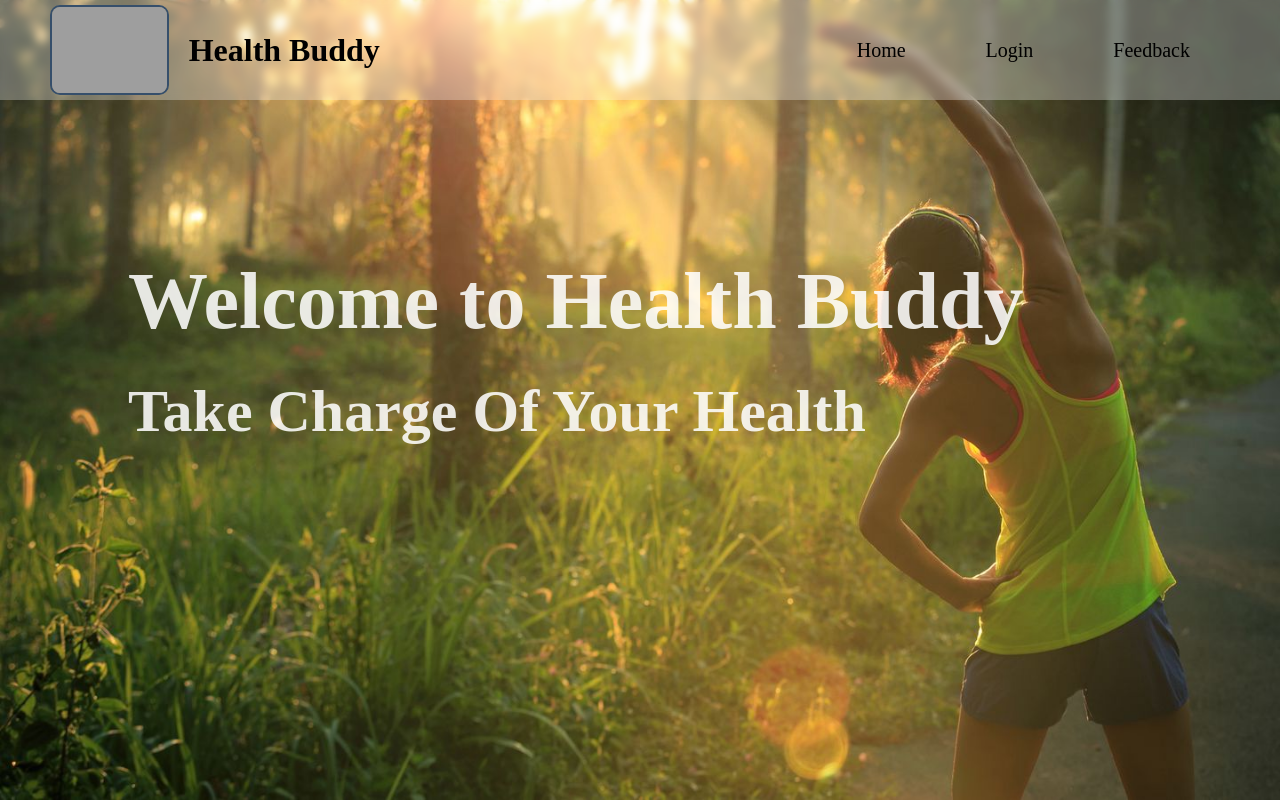
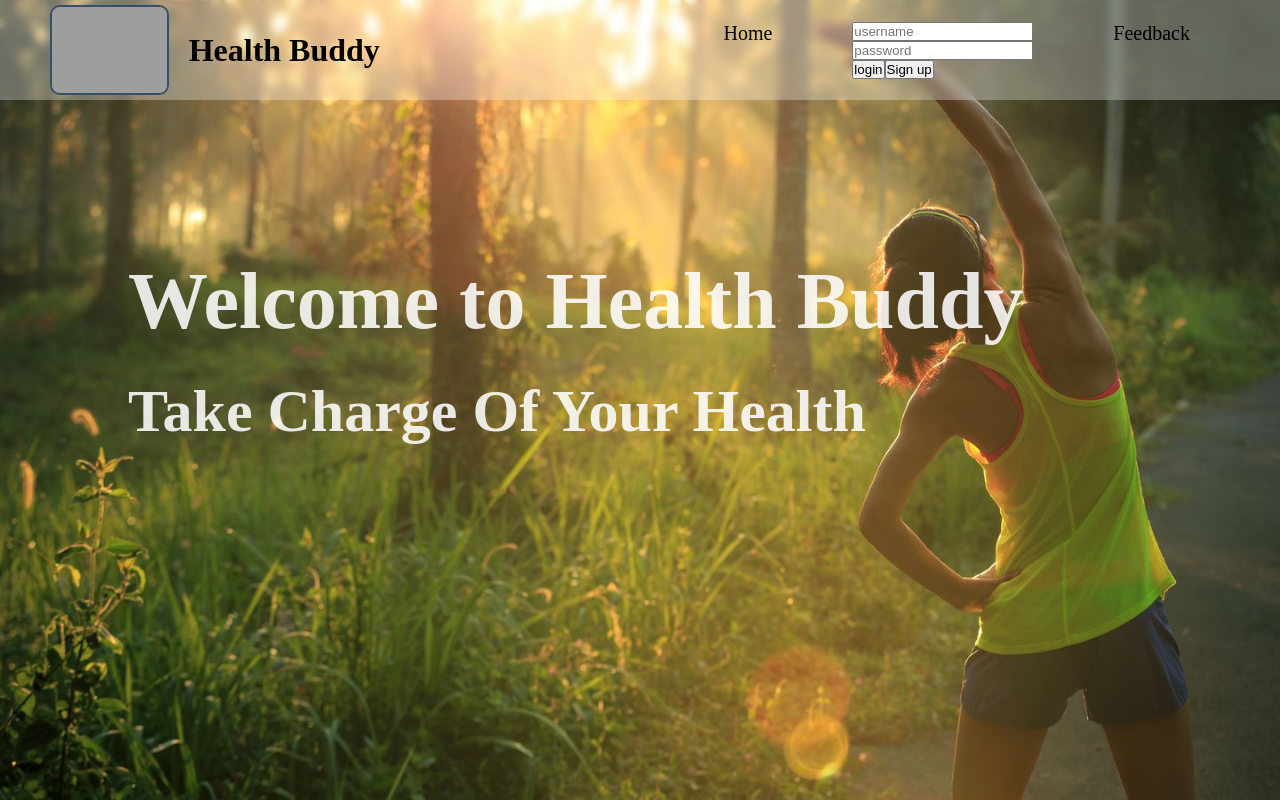
Before and after one commit to 220523-Java-React/vanquish_p2, a React (Create React App) app: page / in a window 1280 px wide. Built offline with nearby package versions, Linux system fonts and the light colour scheme; grey boxes are pictures that could not be loaded.

Commit message:
implemented code for loginform

```diff
--- a/src/App.js
+++ b/src/App.js
@@ -3,12 +3,16 @@ import logo from './assets/images/Health Buddy - Logo.png'
 import Progress from './progress'
 import NavMenu from './components/NavMenu';
 import Header from './components/Header'
+import LoginForm from './components/LoginForm';
 
 function App() {
   return (
     <>
-      <Header />
+
+      <Header  />
       <Progress />
+
+
     </>
   );
 }
--- a/src/components/Header.js
+++ b/src/components/Header.js
@@ -1,17 +1,19 @@
+import LoginForm from "./LoginForm";
+
 export default function Header(logo) {
     return (
       <>
         <div className="App">
           <header>
             <div class="header-container">
-              <div class="logo-container">
+              <div class="logo-container" >
                 <img src={logo} alt ="Logo" />
                 <h1>Health Buddy</h1>
               </div>
               <nav>
                 <ul>
                   <li><a href="#Home">Home</a></li>
-                  <li><a href="#Login">Login</a></li>
+                  <li><LoginForm /></li>
                   <li><a href="#Feedback">Feedback</a></li>
                 </ul>
               </nav>
--- a/src/components/LoginForm.js
+++ b/src/components/LoginForm.js
@@ -1,3 +1,33 @@
-export default LoginForm(){
+import {useState} from "react";
 
+export default function LoginForm(){
+
+    let [username, updateUsername] = useState("");
+    let [password, updatePassword] = useState("");
+
+
+    function handleChangeUsername(event){
+        updateUsername(event.target.value)
+    }
+
+    function handleChangePassword(event){
+        updatePassword(event.target.value);
+    }
+
+    function submit(){
+        // TODO: replace me with an authentication call to the backend
+        console.log(username, password)
+    }
+
+    function signup(){
+
+    }
+
+
+    return <>
+    <input type="text" value={username} onChange={handleChangeUsername} placeholder="username"/><br/>
+    <input type="password" value={password} onChange={handleChangePassword} placeholder="password"/><br/>
+    <button onClick={submit}>login</button>
+    <button onClick={signup}>Sign up</button>
+    </>
 }
```
